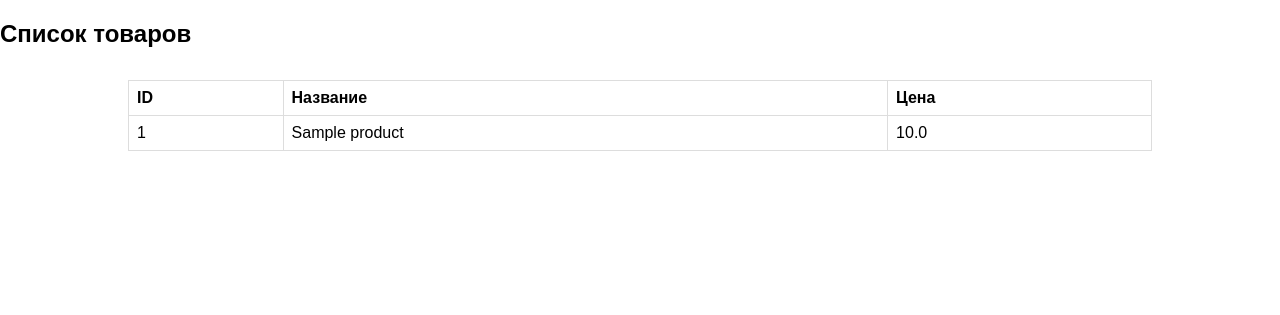
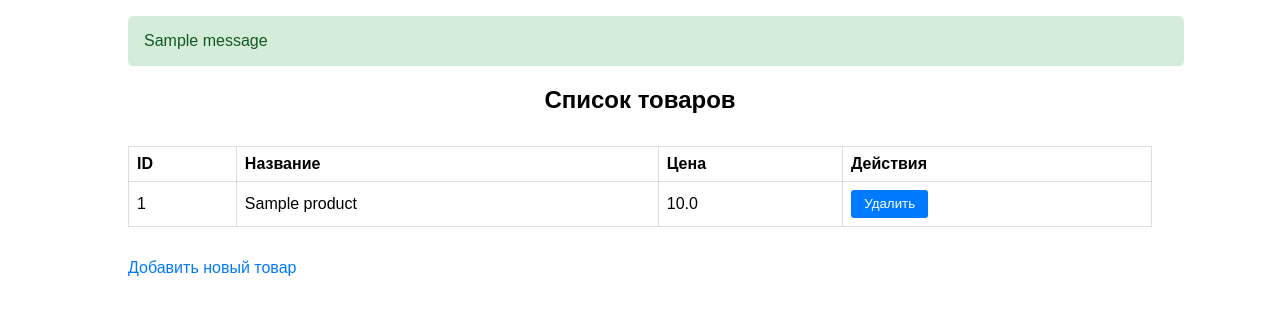
Before and after one commit to ecstasyxvii/eshop, a Flask app: page /products/html in a window 1280 px wide. Shown: the part 112-427 px from the top of the page. Run offline with Flask 3, Linux system fonts and the light colour scheme; tables that the repository leaves empty hold one stand-in row (values such as "Sample post"); one stand-in notice (Sample message) is shown.

Commit message:
add/delete forms, little upgrades on frontent, secret_key importing from .env

```diff
--- a/my_app/app_factory.py
+++ b/my_app/app_factory.py
@@ -1,9 +1,10 @@
-from flask import Flask, request, jsonify, render_template
+from flask import Flask, request, jsonify, render_template, url_for, flash, redirect
+from dotenv import load_dotenv
+import os
 from flask_sqlalchemy import SQLAlchemy
 from flask_migrate import Migrate
 
 db = SQLAlchemy()
-
 # инициализация фабрики приложения
 # (вместо того чтобы создавать глобальный объект приложения app сразу при запуске программы,
 # мы используем класс и функцию который создает и настраивает приложение только тогда когда это нужно)
@@ -18,6 +19,9 @@ class AppFactory:
         self.app = Flask(__name__)
         self.app.config['SQLALCHEMY_DATABASE_URI'] = self.db_uri
         self.app.config['SQLALCHEMY_TRACK_MODIFICATIONS'] = False
+
+        load_dotenv()  #загрузка переменных из файла .env
+        self.app.secret_key = os.getenv("SECRET_KEY")
 
     #инициализация базы данных
         db.init_app(self.app)
@@ -107,7 +111,7 @@ class AppFactory:
 
             if name:
                 query = query.filter(Product.name.ilike(f'%{name}%'))
-            if min_price is not None:
+            if min_price is not None: #если существует + условие
                 query = query.filter(Product.price >= min_price)
             if max_price is not None:
                 query = query.filter(Product.price <= max_price)
@@ -120,10 +124,51 @@ class AppFactory:
                 "price":p.price
             } for p in products])
 
+        #рендер страницы с продуктами
         @self.app.route('/products/html', methods=['GET'])
         def show_products():
             products = Product.query.all()
             return render_template('products.html', products=products)
+
+        #форма добавления товара
+        @self.app.route('/products/add', methods=['GET', 'POST'])
+        def add_product_html():
+            if request.method == 'POST':
+                name = request.form.get('name')
+                price = request.form.get('price')
+
+                if not name or not price:
+                    flash("Все поля обязательны для заполнения", "error")
+                    return redirect(url_for('add_product_html'))
+
+                try:
+                    float(price)
+                except ValueError:
+                    flash("Цена должна быть числом", "error")
+                    return redirect(url_for('add_product_html'))
+
+                product = Product(name=name, price=price)
+                db.session.add(product)
+                db.session.commit()
+                flash("Товар успешно добавлен", "success")
+                return redirect(url_for('show_products'))
+
+            return render_template('add_product.html')
+
+        #кнопка удаления товара
+        @self.app.route('/products/delete/<int:product_id>', methods=['POST'])
+        def delete_product_html(product_id):
+                product = Product.query.get(product_id)
+
+                if not product:
+                    flash("Товар не найден", "error")
+                    return redirect(url_for('show_products'))
+
+                db.session.delete(product)
+                db.session.commit()
+                flash("Товар успешно удален", "success")
+                return redirect(url_for('show_products'))
+
 
         #обработка ошиби 404 и 400
         @self.app.errorhandler(404)
--- a/my_app/static/styles.css
+++ b/my_app/static/styles.css
@@ -11,10 +11,15 @@ header {
     text-align: center;
 }
 
+h2 {
+    text-align: center;
+}
+
 table {
     width: 80%;
     margin: 2em auto;
     border-collapse: collapse;
+    border: 1px solid #ddd;
 }
 
 th, td {
@@ -22,3 +27,43 @@ th, td {
     padding: 0.5em;
     text-align: left;
 }
+
+a {
+    text-decoration: none;
+    color: #007bff;
+    margin-left: 10%;
+}
+
+form {
+    display: inline;
+}
+
+button {
+    background-color: #007bff;
+    color: white;
+    border: none;
+    padding: 0.5em 1em;
+    cursor: pointer;
+    border-radius: 3px;
+}
+
+button:hover {
+    background-color: #0056b3;
+}
+
+.alert {
+    padding: 1em;
+    margin: 1em 10%;
+    border-radius: 5px;
+    width: 80%;
+}
+
+.alert.success {
+    background-color: #d4edda;
+    color: #155724;
+}
+
+.alert.error {
+    background-color: #f8d7da;
+    color: #721c24;
+}
--- a/my_app/templates/base.html
+++ b/my_app/templates/base.html
@@ -2,7 +2,7 @@
 <html lang="en">
 <head>
     <meta charset="UTF-8">
-    <meta name="viewport" content="width=device-width, initial_scale=1.0">
+    <meta name="viewport" content="width=device-width, initial-scale=1.0">
     <title>{{ title }}</title>
     <link rel="stylesheet" href="/static/styles.css">
 </head>
@@ -11,6 +11,15 @@
         <h1>E-Store</h1>
     </header>
     <main>
+        {% with messages = get_flashed_messages(with_categories=true) %}
+        {% if messages %}
+        <div id="messages">
+            {% for category, message in messages %}
+            <div class="alert {{ category }}">{{ message }}</div>
+            {% endfor %}
+        </div>
+        {% endif %}
+        {% endwith %}
         {% block content %}{% endblock %}
     </main>
 </body>
--- a/my_app/templates/products.html
+++ b/my_app/templates/products.html
@@ -6,13 +6,20 @@
         <th>ID</th>
         <th>Название</th>
         <th>Цена</th>
+        <th>Действия</th>
     </tr>
     {% for product in products %}
     <tr>
         <td>{{ product.id }}</td>
         <td>{{ product.name }}</td>
         <td>{{ product.price }}</td>
+        <td>
+            <form action="{{ url_for('delete_product_html', product_id=product.id) }}" method="POST" style="display:inline;">
+                <button type="submit" onclick="return confirm('Вы уверены, что хотите удалить этот товар?')">Удалить</button>
+            </form>
+        </td>
     </tr>
     {% endfor %}
 </table>
+<a href="{{ url_for('add_product_html') }}">Добавить новый товар</a>
 {% endblock %}
```
Also changed, not shown: my_app/templates/add_product.html (added, +14 -0 lines).
